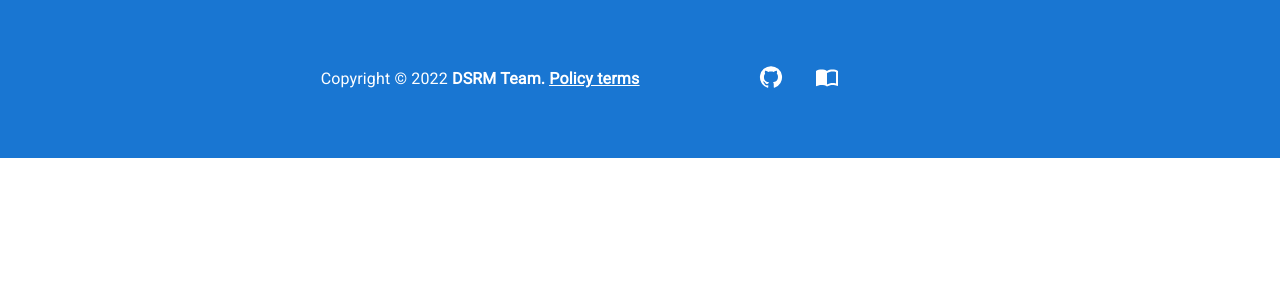
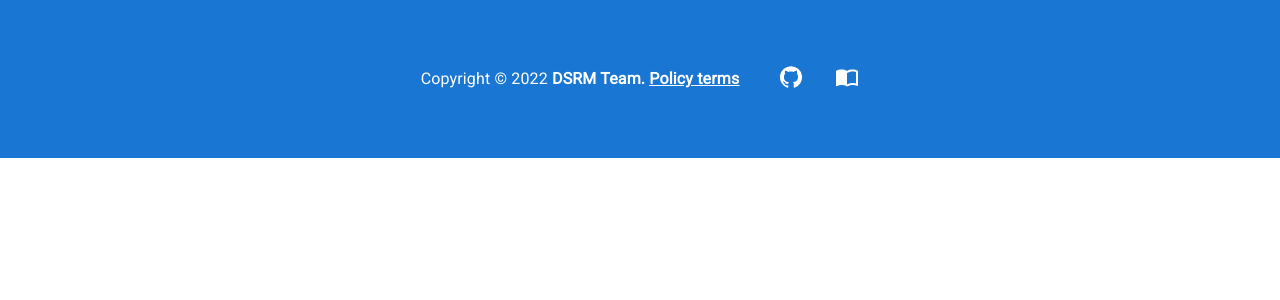
Before and after one commit to dorm-social-room-manager/dsrm-frontend, a React (Vite) app: page / in a window 1280 px wide. Shown: the top 300 px of the page. Built offline with nearby package versions, Linux system fonts and the light colour scheme.

Commit message:
fix: minor changes to iconlik, group and footer
Related work item: GH-6

```diff
--- a/src/components/IconLink/IconLink.tsx
+++ b/src/components/IconLink/IconLink.tsx
@@ -1,22 +1,17 @@
 import * as React from 'react';
+import { IconLinkProps } from './IconLink.types';
 import { Link } from '@mui/material';
-import { SvgIconComponent } from '@mui/icons-material';
-
-interface IconLinkProps {
-  link: string;
-  icon: React.ReactElement<SvgIconComponent>;
-}
-
-export type IconLink = React.ReactElement<IconLinkProps>;
 
 export function IconLink(props: IconLinkProps): IconLink {
   return (
     <Link
       target='_blank'
       href={props.link}
+      aria-label={props.description}
       color='inherit'
     >
       {props.icon}
     </Link>
   );
 }
+export type IconLink = React.ReactElement<IconLinkProps>;
--- /dev/null
+++ b/src/components/IconsGroup/IconsGroup.module.scss
@@ -0,0 +1,12 @@
+.list {
+  display: flex;
+  flex-direction: row;
+  justify-content: center;
+  align-items: center;
+  text-decoration: none;
+  list-style-type: none;
+  gap: 2rem;
+  li {
+    display: inline;
+  }
+}
--- a/src/components/IconsGroup/IconsGroup.tsx
+++ b/src/components/IconsGroup/IconsGroup.tsx
@@ -1,27 +1,11 @@
-import Grid from '@mui/material/Grid';
-import { IconLink } from '../IconLink/IconLink';
-
-interface IconsGroupProps {
-  icons: IconLink[];
-}
+import { IconsGroupProps } from './IconsGroup.types';
+import styles from './IconsGroup.module.scss';
 
 export function IconsGroup(props: IconsGroupProps) {
-  const listItems = props.icons.map((ic, idx) => {
-    return <li key={idx}>{ic}</li>;
-  });
+  const listItems = [];
+  for (let i = 0; i < props.icons.length; i++) {
+    listItems.push(<li key={i}>{props.icons[i]}</li>);
+  }
 
-  return (
-    <Grid
-      container
-      item
-      alignItems='center'
-      justifyContent='center'
-      mobile={3}
-      tablet={3}
-      columnGap={4}
-      sx={{ listStyle: 'none', textDecoration: 'none' }}
-    >
-      {listItems}
-    </Grid>
-  );
+  return <ul className={styles.list}>{listItems}</ul>;
 }
--- /dev/null
+++ b/src/components/IconsGroup/IconsGroup.types.ts
@@ -0,0 +1,5 @@
+import { IconLink } from '../IconLink/IconLink';
+
+export interface IconsGroupProps {
+  icons: IconLink[];
+}
--- a/src/templates/Footer/Footer.tsx
+++ b/src/templates/Footer/Footer.tsx
@@ -1,28 +1,32 @@
 import { GitHub, ImportContacts } from '@mui/icons-material';
 import { Grid, Link, Typography, useMediaQuery, useTheme } from '@mui/material';
 import { IconLink } from '../../components/IconLink/IconLink';
+import { IconLinkProps } from '../../components/IconLink/IconLink.types';
 import { IconsGroup } from '../../components/IconsGroup/IconsGroup';
 import { useTranslation } from 'react-i18next';
 
+const pics = [<GitHub key={0} />, <ImportContacts key={1} />];
+const links = ['https://github.com/dorm-social-room-manager/dsrm-frontend/wiki', 'https://github.com/dorm-social-room-manager'];
+const descs = ['GitHub', 'Wiki'];
+const FOOTER_ICON_PROPS: IconLinkProps[] = [];
+const FOOTER_ICONS: IconLink[] = [];
+for (let i = 0; i < links.length && i < descs.length && i < pics.length; i++) {
+  FOOTER_ICON_PROPS.push({
+    description: descs[i],
+    icon: pics[i],
+    link: links[i],
+  });
+}
+for (let i = 0; i < FOOTER_ICON_PROPS.length; i++) {
+  FOOTER_ICONS.push(<IconLink {...FOOTER_ICON_PROPS[i]} />);
+}
 export function Footer() {
   const customTheme = useTheme();
   const tablet: boolean = useMediaQuery(customTheme.breakpoints.up('mobile'));
   const mobileGap = 4;
   const tabletGap = 0;
   const { t } = useTranslation();
-  const githubIcon = <GitHub />;
-  const wikiIcon = <ImportContacts />;
-  const pics = [githubIcon, wikiIcon];
-  const links = ['https://github.com/dorm-social-room-manager/dsrm-frontend/wiki', 'https://github.com/dorm-social-room-manager'];
-  const icons = [];
-  for (let i = 0; i < pics.length && i < links.length; i++) {
-    icons.push(
-      <IconLink
-        link={links[i]}
-        icon={pics[i]}
-      ></IconLink>
-    );
-  }
+
   return (
     <footer>
       <Grid
@@ -75,7 +79,7 @@ export function Footer() {
             </Link>
           </Typography>
         </div>
-        <IconsGroup icons={icons}></IconsGroup>
+        <IconsGroup icons={FOOTER_ICONS}></IconsGroup>
       </Grid>
     </footer>
   );
```
Also changed, not shown: src/components/IconLink/IconLink.types.ts (added, +8 -0 lines).
